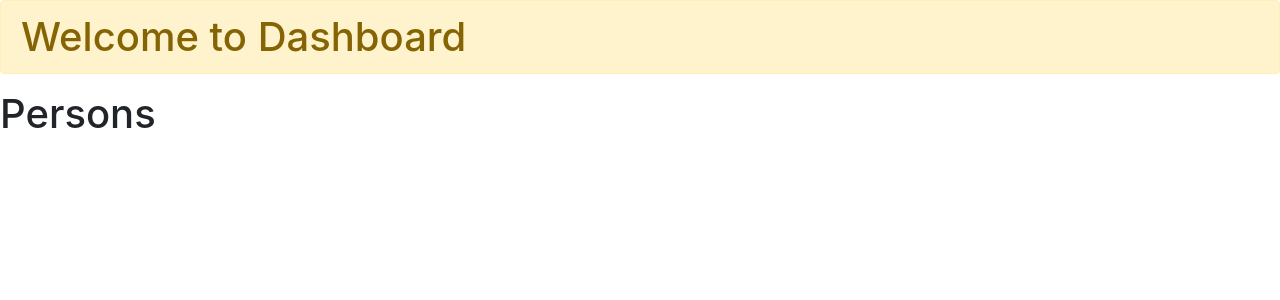
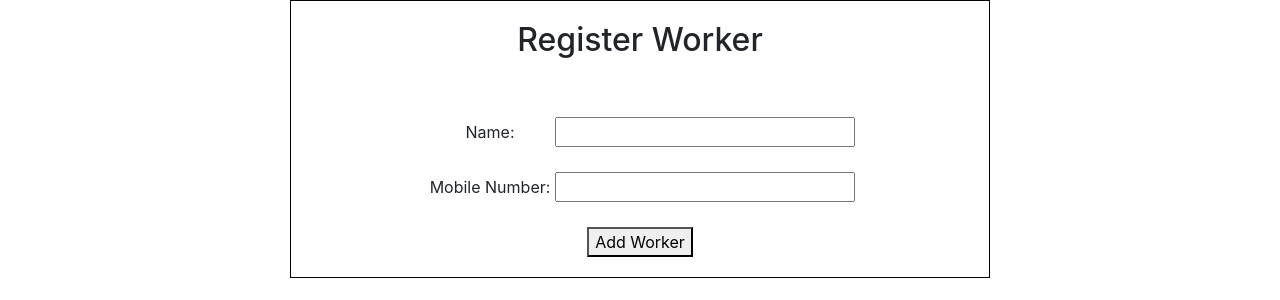
Before and after one commit to RMIT-SEPT/majorproject-5-wed-16-30-6, a React (Create React App) app in the folder FrontEnd/: page /admin/addworker in a window 1280 px wide. Shown: the top 300 px of the page. Built offline with nearby package versions, Linux system fonts and the light colour scheme.

Commit message:
Added add worker page

```diff
--- a/FrontEnd/src/App.js
+++ b/FrontEnd/src/App.js
@@ -1,13 +1,21 @@
 import React from 'react';
 import './App.css';
-import Dashboard from './components/Dashboard';
+import "bootstrap/dist/css/bootstrap.min.css"
+import {BrowserRouter, Route} from 'react-router-dom';
+import AddWorker from './components/Admin/AddWorker';
+import EditWorker from './components/Admin/EditWorker';
 
 function App() {
   return (
     <div>
-     <Dashboard/>
+     <BrowserRouter>
+      <div>
+        <Route path="/admin/addworker" component={AddWorker} />
+        <Route path="/admin/editworker" component={EditWorker} />
+      </div>
+     </BrowserRouter>
     </div>
-  );
+  )
 }
 
 export default App;
--- /dev/null
+++ b/FrontEnd/src/actions/adminActions.js
@@ -0,0 +1,55 @@
+import axios from 'axios'
+
+export const POST_WORKER_REQUEST = 'POST_WORKER_REQUEST'
+const postWorkerRequest = () => {
+  return {
+    type: POST_WORKER_REQUEST
+  }
+}
+
+// TODO: replace this
+export const POST_WORKER_SUCCESS = 'POST_WORKER_SUCCESS'
+const postWorkerSuccess = () => {
+  return {
+    type: POST_WORKER_SUCCESS,
+    worker: "test worker",
+    receivedAt: Date.now()
+  }
+}
+// const postWorkerSuccess = (json) => {
+//   return {
+//     type: POST_WORKER_SUCCESS,
+//     worker: json,
+//     receivedAt: Date.now()
+//   }
+// }
+
+export const POST_WORKER_FAILURE = 'POST_WORKER_FAILURE'
+const postWorkerFailure = (error) => ({
+  type: POST_WORKER_FAILURE,
+  error
+})
+
+/**
+ * Call the API to add a worker
+ * @param {*} name
+ * @param {*} mobile
+ */
+export const addWorker = (name, mobile) => {
+  return (dispatch) => {
+    dispatch(postWorkerRequest());
+    const data = {
+      name: name,
+      mobileNumber: mobile
+    }
+    const url = 'http://localhost:8080/api/admin/addWorker';
+    return axios.post(url, data)
+      .then(res => {
+        dispatch(postWorkerSuccess(res.data));
+      })
+      .catch(err => {
+        dispatch(postWorkerSuccess(err))
+        //dispatch(postWorkerFailure(err))
+      })
+  }
+}
--- /dev/null
+++ b/FrontEnd/src/components/Admin/AddWorker.js
@@ -0,0 +1,84 @@
+import React, { Component } from 'react'
+import { connect } from "react-redux";
+import { addWorker, POST_WORKER_FAILURE } from '../../actions/adminActions';
+import './Admin.css';
+
+class AddWorker extends Component {
+  constructor() {
+    super();
+    this.state = {
+      name: "",
+      mobile: ""
+    }
+    this.handleChange = this.handleChange.bind(this);
+    this.handleSubmit = this.handleSubmit.bind(this);
+  }
+
+  handleChange(event) {
+    this.setState({
+      [event.target.className]: event.target.value
+    });
+  }
+
+  handleSubmit(event) {
+    event.preventDefault();
+
+    if (!this.state.name.trim() || !this.state.mobile.trim()) {
+      return;
+    }
+
+    this.props.dispatch(addWorker(this.state.name.value, this.state.mobile.value));
+
+    this.setState({
+      name: "",
+      mobile: ""
+    });
+  }
+
+  // called after render()
+  componentDidUpdate() {
+    if (this.props.addWorkerSuccess) {
+      this.props.history.push("/admin/editworker")
+    }
+  }
+
+  render() {
+    const {name, mobile} = this.state;
+
+    return (
+      <div id="add-worker">
+        <h2>Register Worker</h2>
+        <form onSubmit={this.handleSubmit} id="add-worker-form">
+          <div>
+            <label htmlFor="name">Name: </label>
+            <input
+              type="text"
+              value={name}
+              className="name"
+              onChange={this.handleChange}
+            />
+          </div>
+          <div>
+            <label htmlFor="mobile">Mobile Number: </label>
+            <input
+              type="text"
+              value={mobile}
+              className="mobile"
+              onChange={this.handleChange}
+            />
+          </div>
+          <button type="submit" value="Add Worker">Add Worker</button>
+        </form>
+      </div>
+    );
+  }
+};
+
+const mapStateToProps = state => {
+  const currentState = state[state.length - 1]
+  return {
+    addWorkerSuccess: currentState.addWorkerSuccess
+  }
+}
+
+export default connect(mapStateToProps, null)(AddWorker)
--- /dev/null
+++ b/FrontEnd/src/components/Admin/Admin.css
@@ -0,0 +1,23 @@
+#add-worker {
+    margin: 0 auto;
+    width: 700px;
+    padding: 20px;
+    border: 1px solid black;
+    text-align: center;
+}
+
+#add-worker-form {
+    padding-top: 30px;
+}
+
+#add-worker-form div, button {
+    margin-top: 20px;
+}
+
+#add-worker-form label {
+    width: 130px;
+}
+
+#add-worker-form input {
+    width: 300px;
+}
--- /dev/null
+++ b/FrontEnd/src/components/Admin/EditWorker.js
@@ -0,0 +1,13 @@
+import React, { Component } from 'react'
+
+class EditWorker extends Component {
+  render() {
+    return (
+      <div>
+        Edit worker page
+      </div>
+    )
+  }
+}
+
+export default EditWorker;
--- a/FrontEnd/src/index.js
+++ b/FrontEnd/src/index.js
@@ -3,11 +3,21 @@ import ReactDOM from 'react-dom';
 import './index.css';
 import App from './App';
 import * as serviceWorker from './serviceWorker';
+import thunk from 'redux-thunk';
+import logger from 'redux-logger';
+import { createStore, applyMiddleware } from 'redux';
+import { Provider } from 'react-redux';
+import AddWorkerResult from './reducers/workerReducer'
+
+const store = createStore(
+  AddWorkerResult,
+  applyMiddleware(thunk, logger)
+)
 
 ReactDOM.render(
-  <React.StrictMode>
+  <Provider store={store}>
     <App />
-  </React.StrictMode>,
+  </Provider>,
   document.getElementById('root')
 );
 
--- /dev/null
+++ b/FrontEnd/src/reducers/workerReducer.js
@@ -0,0 +1,45 @@
+import {
+  POST_WORKER_REQUEST, POST_WORKER_SUCCESS, POST_WORKER_FAILURE
+} from '../actions/adminActions'
+
+const initalState = {
+  isFetching: false
+}
+
+/**
+ * return the result of submitting worker to register
+*/
+const workerReducer = (state = [initalState], action) => {
+  switch (action.type) {
+    case POST_WORKER_REQUEST:
+      return [
+        ...state,
+        {
+          isFetching: true,
+        }
+      ]
+    case POST_WORKER_SUCCESS:
+      return [
+        ...state,
+        {
+          isFetching: false,
+          worker: action.worker,
+          lastUpdated: action.receivedAt,
+          addWorkerSuccess: true
+        }
+      ]
+    case POST_WORKER_FAILURE:
+      return [
+        ...state,
+        {
+          isFetching: false,
+          error: action.error,
+          addWorkerSuccess: false
+        }
+      ]
+    default:
+      return state
+  }
+}
+
+export default workerReducer
```
Also changed, not shown: FrontEnd/package.json (+9 -1 lines), FrontEnd/src/reducers/rootReducer.js (added, +8 -0 lines), 1 other file (tests, documents, lock files or other folders).
